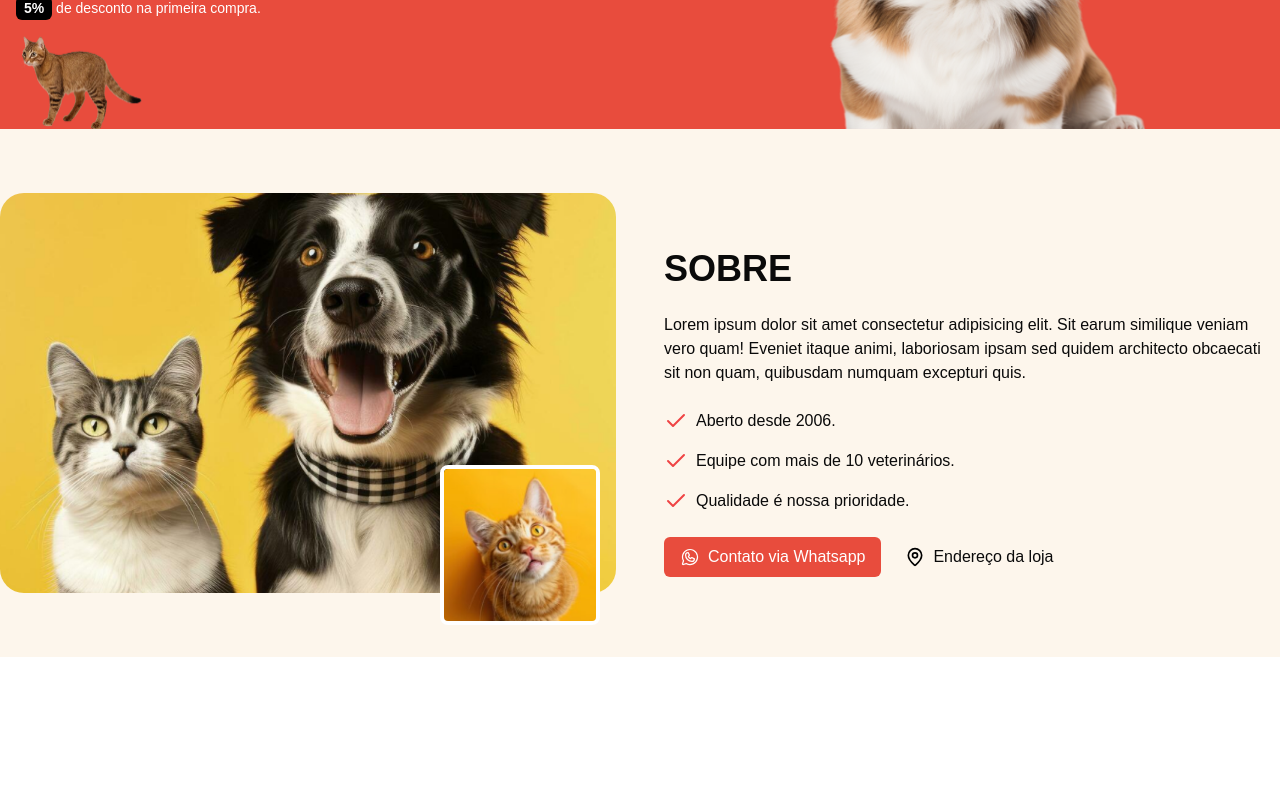
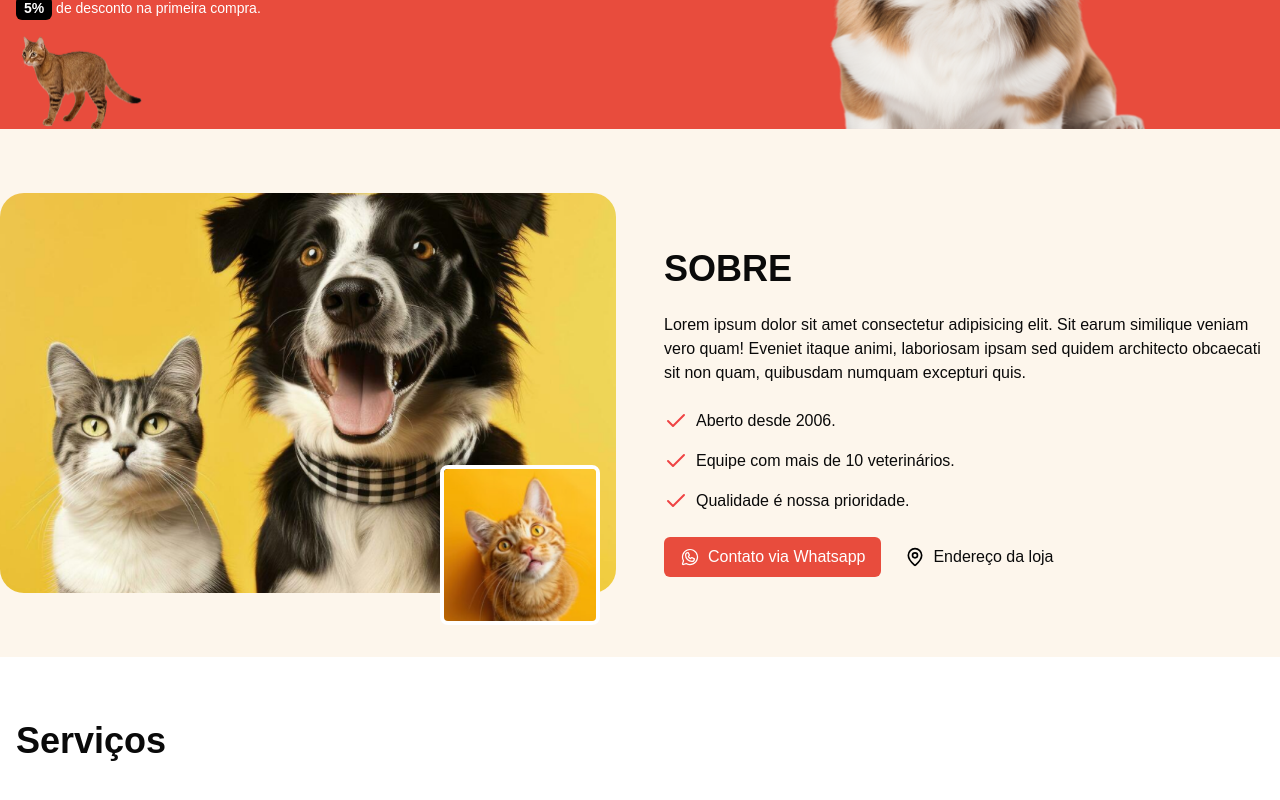
Before and after one commit to GabrielMassuia/nextproject, a Next.js app: page / in a window 1280 px wide. Shown: the part 350-1150 px from the top of the page. Before the commit the page ends 1007 px from the top, so only its background shows below. Built offline with nearby package versions, Linux system fonts and the light colour scheme.

Commit message:
services

```diff
--- a/src/app/page.tsx
+++ b/src/app/page.tsx
@@ -1,11 +1,13 @@
 import { About } from "@/components/about";
 import { Hero } from "../components/hero";
+import { Services } from "@/components/services";
 
 export default function Home(){
   return(
     <main>
       <Hero/>
       <About/>
+      <Services/>
     </main>
   )
 }
--- /dev/null
+++ b/src/components/services.tsx
@@ -0,0 +1,14 @@
+
+export function Services() {
+    return (
+        <section className="bg-white py-16">
+            <div className="container mx-auto px-4">
+                <div>
+                    <h2 className="text-4xl font-bold">
+                        Serviços
+                    </h2>
+                </div>
+            </div>
+        </section>
+    )
+}
```
